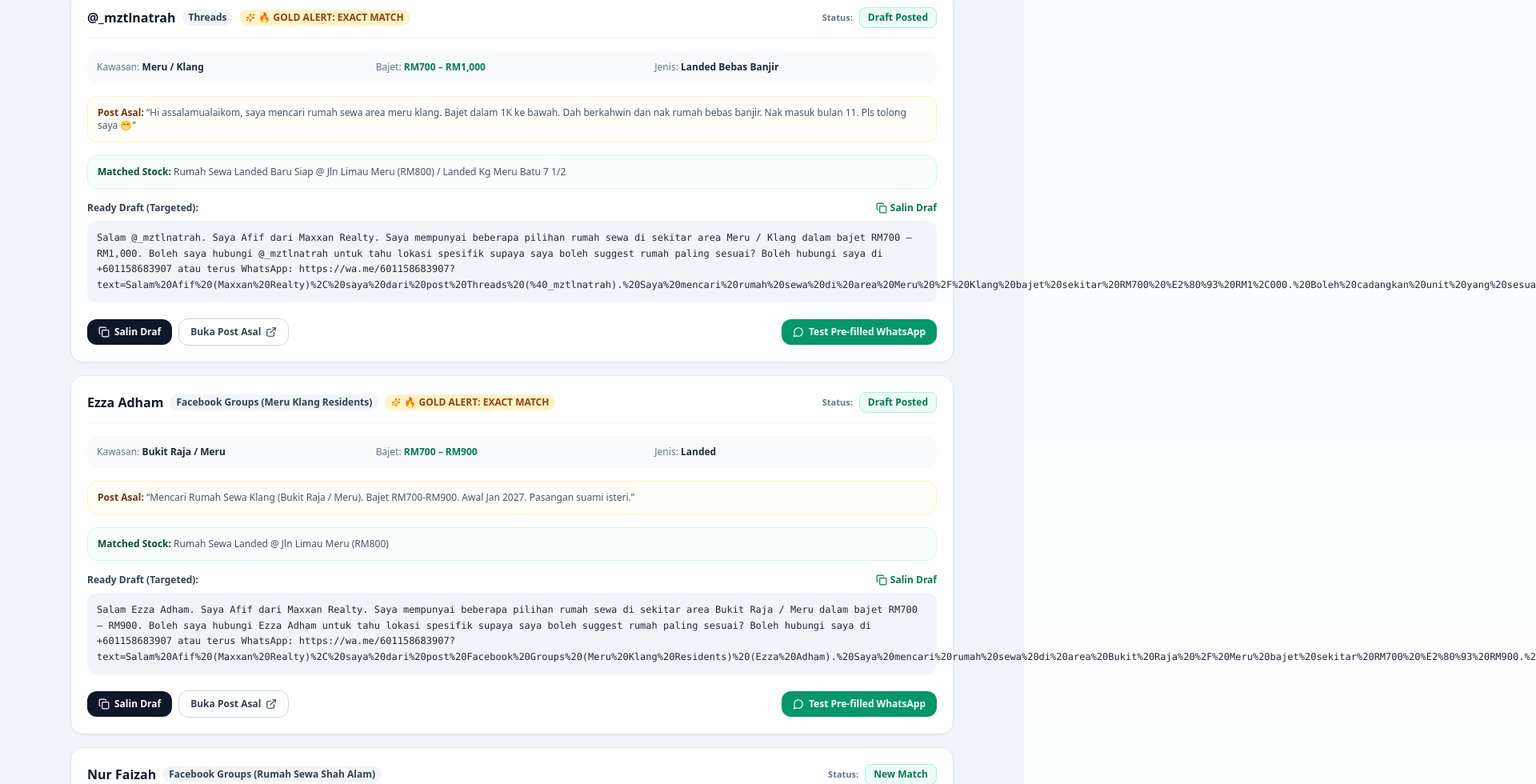
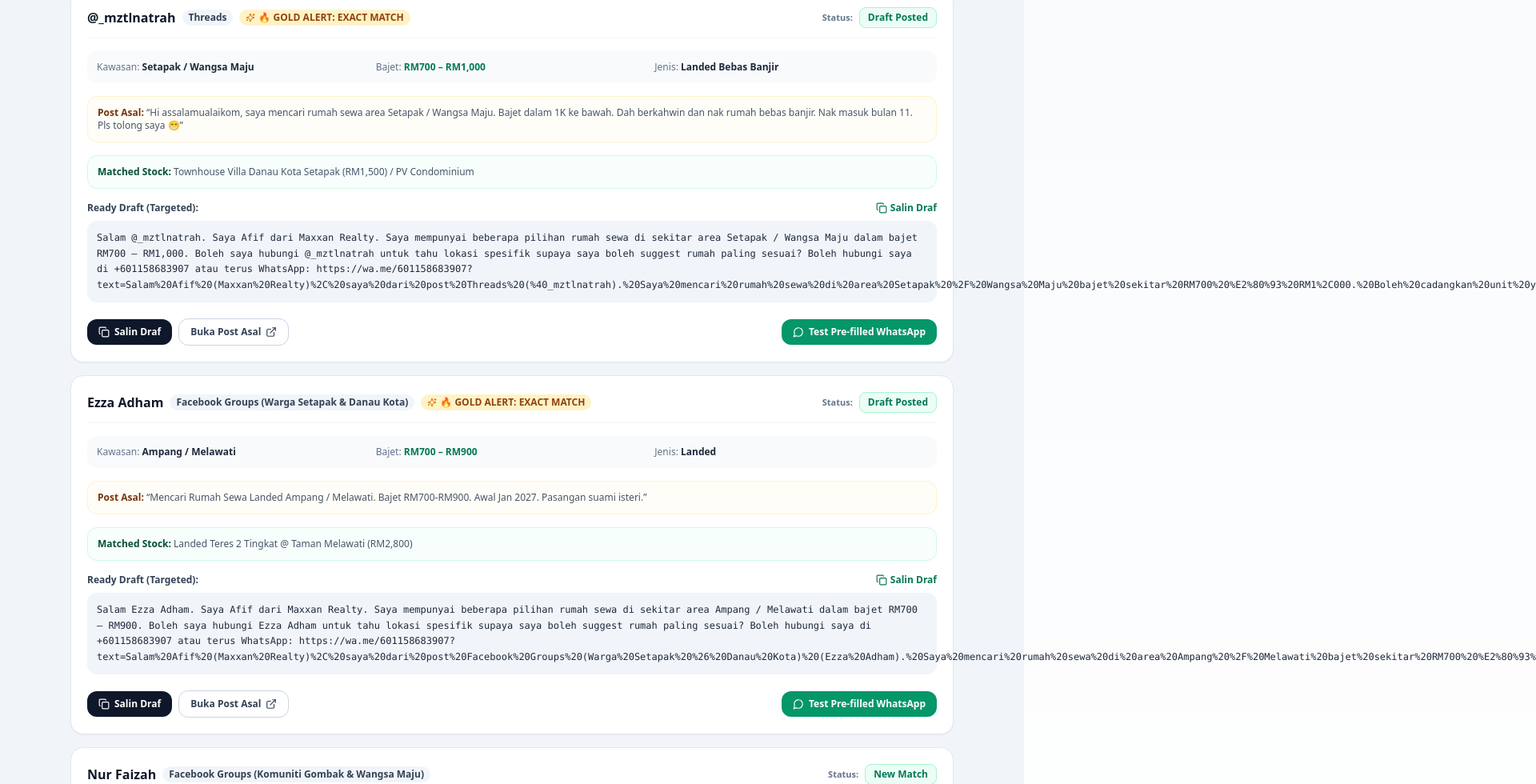
Before and after one commit to harvoline/nextprop4u, a Next.js app: page /dashboard in a window 1280 px wide. Shown: the part 311-1291 px from the top of the page at 80% size, 1920 px wide, since content can reach past the window. Built offline with nearby package versions, Linux system fonts and the light colour scheme.

Commit message:
Update leads and resident groups for Setapak area

```diff
--- a/src/app/dashboard/page.tsx
+++ b/src/app/dashboard/page.tsx
@@ -34,65 +34,65 @@ export default function DashboardPage() {
       id: "lead_1",
       name: "@_mztlnatrah",
       platform: "Threads",
-      area: "Meru / Klang",
+      area: "Setapak / Wangsa Maju",
       budget: "RM700 – RM1,000",
       type: "Landed Bebas Banjir",
       isGold: true,
       stage: "Draft Posted",
       originalPost:
-        "Hi assalamualaikom, saya mencari rumah sewa area meru klang. Bajet dalam 1K ke bawah. Dah berkahwin dan nak rumah bebas banjir. Nak masuk bulan 11. Pls tolong saya 😁",
+        "Hi assalamualaikom, saya mencari rumah sewa area Setapak / Wangsa Maju. Bajet dalam 1K ke bawah. Dah berkahwin dan nak rumah bebas banjir. Nak masuk bulan 11. Pls tolong saya 😁",
       url: "https://www.threads.net/@_mztlnatrah/post/DfDmGDtkrBs",
       matchedUnit:
-        "Rumah Sewa Landed Baru Siap @ Jln Limau Meru (RM800) / Landed Kg Meru Batu 7 1/2",
+        "Townhouse Villa Danau Kota Setapak (RM1,500) / PV Condominium",
     },
     {
       id: "lead_2",
       name: "Ezza Adham",
-      platform: "Facebook Groups (Meru Klang Residents)",
-      area: "Bukit Raja / Meru",
+      platform: "Facebook Groups (Warga Setapak & Danau Kota)",
+      area: "Ampang / Melawati",
       budget: "RM700 – RM900",
       type: "Landed",
       isGold: true,
       stage: "Draft Posted",
       originalPost:
-        "Mencari Rumah Sewa Klang (Bukit Raja / Meru). Bajet RM700-RM900. Awal Jan 2027. Pasangan suami isteri.",
+        "Mencari Rumah Sewa Landed Ampang / Melawati. Bajet RM700-RM900. Awal Jan 2027. Pasangan suami isteri.",
       url: "https://www.facebook.com/groups/1046576693230474/permalink/1857852668769535/",
-      matchedUnit: "Rumah Sewa Landed @ Jln Limau Meru (RM800)",
+      matchedUnit: "Landed Teres 2 Tingkat @ Taman Melawati (RM2,800)",
     },
     {
       id: "lead_3",
       name: "Nur Faizah",
-      platform: "Facebook Groups (Rumah Sewa Shah Alam)",
-      area: "Jalan Kebun / Shah Alam",
+      platform: "Facebook Groups (Komuniti Gombak & Wangsa Maju)",
+      area: "Gombak / KL Border",
       budget: "Bawah RM900",
       type: "Apartment / House",
       isGold: false,
       stage: "New Match",
       originalPost:
-        "Mencari RUMAH SEWA sekitar kawasan Jalan Kebun, Shah Alam dan kawasan berhampiran. Bajet: RM900 ke bawah...",
+        "Mencari RUMAH SEWA sekitar kawasan Gombak, Wangsa Maju dan KL Border. Bajet: RM900 ke bawah...",
       url: "https://www.facebook.com/groups/1498367340428302/",
-      matchedUnit: "MGN 4 Shah Alam & Jalan Kebun corridor (RM850–RM950)",
+      matchedUnit: "Rumah Sewa Landed 4R2B Gombak / KL Border (RM1,000)",
     },
   ];
 
   const residentGroups = [
     {
-      name: "MERU KLANG RESIDENTS OFFICIAL®️",
+      name: "WARGA SETAPAK & DANAU KOTA RESIDENTS",
       members: "115,000",
       url: "https://www.facebook.com/groups/1046576693230474/",
-      focus: "Meru, Kapar, Bukit Raja",
+      focus: "Setapak, Danau Kota, Wangsa Maju",
     },
     {
-      name: "PENDUDUK BANDAR BUKIT RAJA KLANG",
+      name: "PENDUDUK WANGSA MAJU & MELAWATI",
       members: "48,000",
       url: "https://www.facebook.com/groups/240093863116518/",
       focus: "Bandar Bukit Raja (Landed & Commercial)",
     },
     {
-      name: "Rumah Sewa Shah Alam / Seksyen",
+      name: "Rumah Sewa Kuala Lumpur & Gombak",
       members: "185,000",
       url: "https://www.facebook.com/groups/1498367340428302/",
-      focus: "Shah Alam, Jalan Kebun, Kota Kemuning",
+      focus: "Gombak, Titiwangsa, Keramat, Ampang",
     },
   ];
 
```
